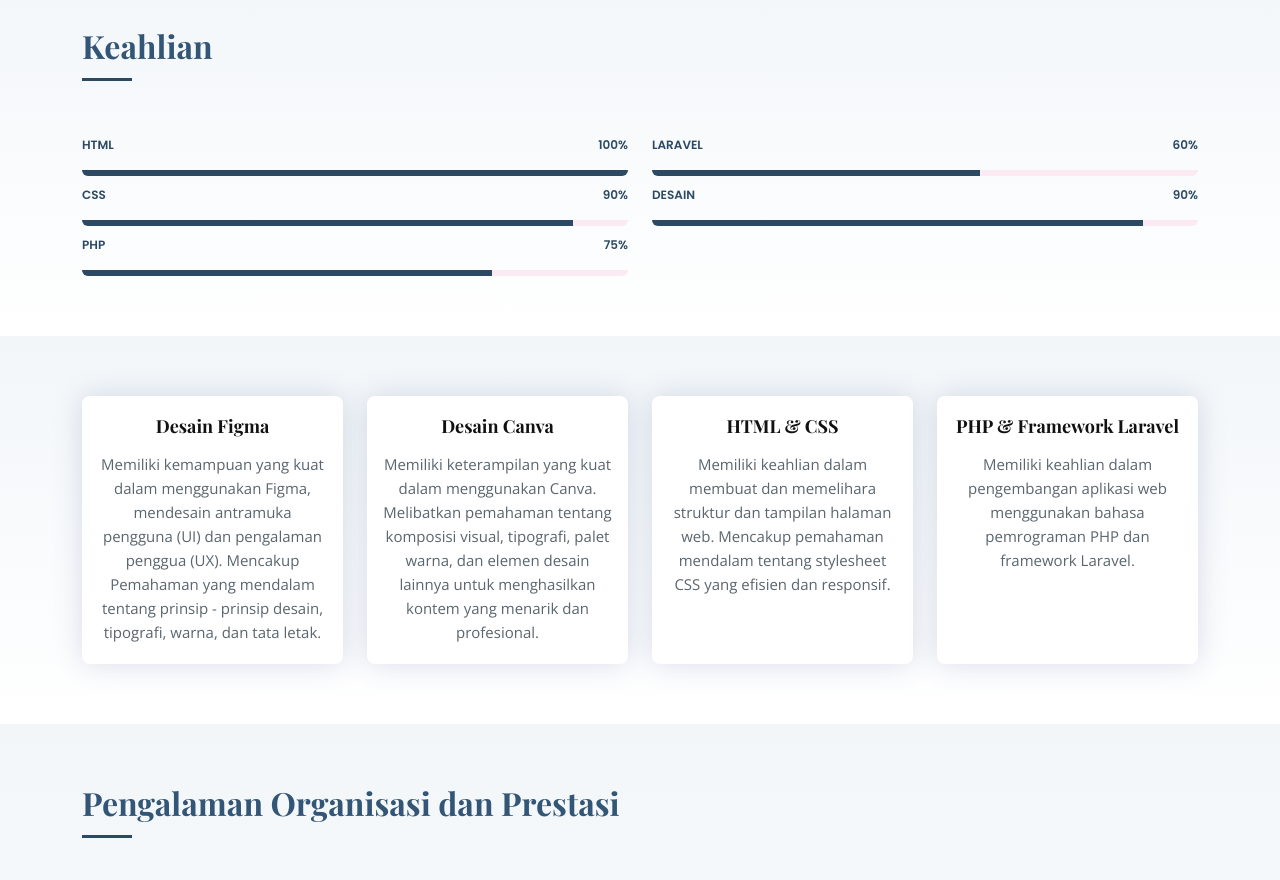
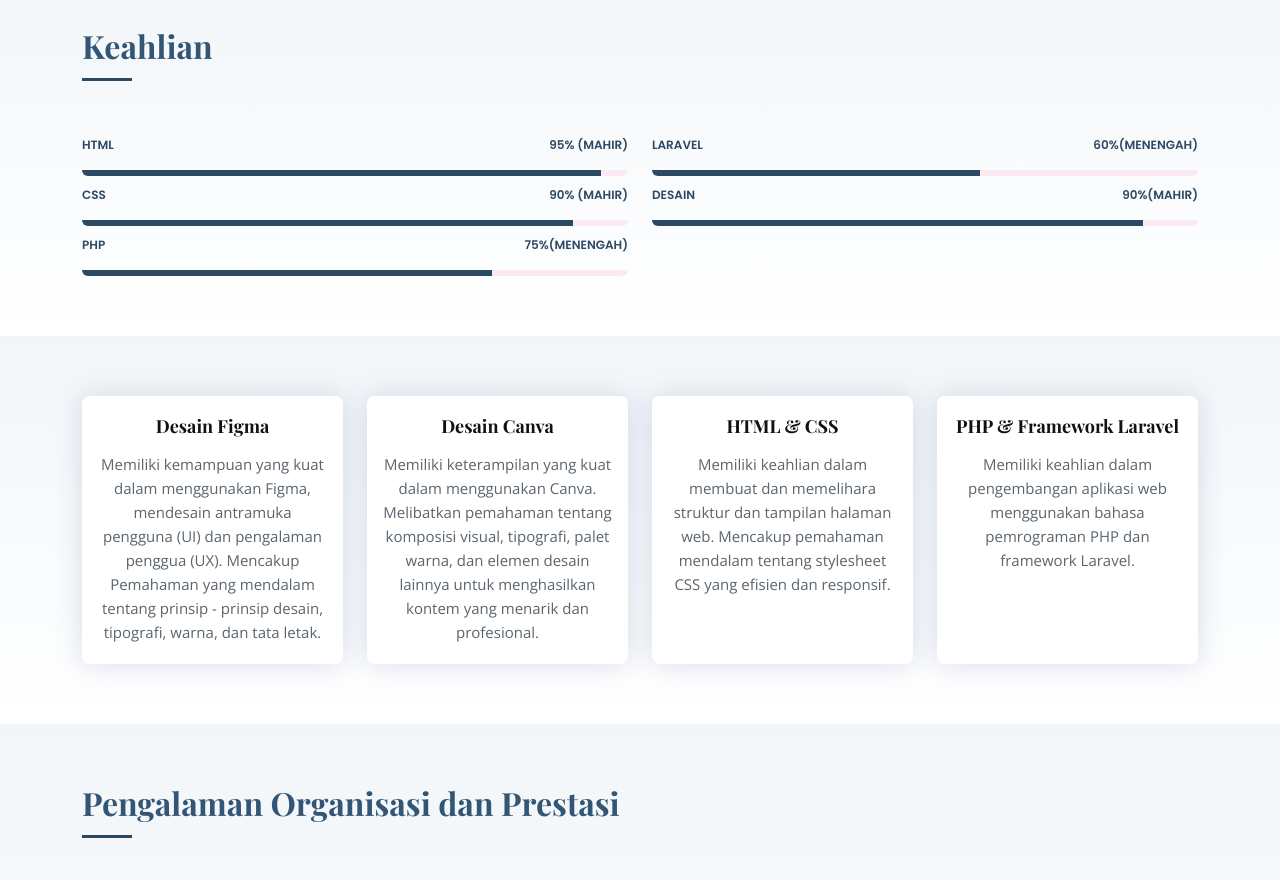
Before and after one commit to malvarnaa/CV-Web, a plain HTML site: page index.html in a window 1280 px wide. Shown: the part 1800-2680 px from the top of the page. Drawn offline with nearby package versions, Linux system fonts and the light colour scheme; a web font is replaced by a local one.

Commit message:
Update index.html

```diff
--- a/index.html
+++ b/index.html
@@ -204,21 +204,21 @@
           <div class="col-lg-6">
 
             <div class="progress">
-              <span class="skill">HTML <i class="val">100%</i></span>
+              <span class="skill">HTML <i class="val">95% (Mahir)</i></span>
               <div class="progress-bar-wrap">
-                <div class="progress-bar" role="progressbar" aria-valuenow="100" aria-valuemin="0" aria-valuemax="100"></div>
+                <div class="progress-bar" role="progressbar" aria-valuenow="95" aria-valuemin="0" aria-valuemax="100"></div>
               </div>
             </div>
 
             <div class="progress">
-              <span class="skill">CSS <i class="val">90%</i></span>
+              <span class="skill">CSS <i class="val">90% (Mahir)</i></span>
               <div class="progress-bar-wrap">
                 <div class="progress-bar" role="progressbar" aria-valuenow="90" aria-valuemin="0" aria-valuemax="100"></div>
               </div>
             </div>
 
             <div class="progress">
-              <span class="skill">PHP <i class="val">75%</i></span>
+              <span class="skill">PHP <i class="val">75%(Menengah)</i></span>
               <div class="progress-bar-wrap">
                 <div class="progress-bar" role="progressbar" aria-valuenow="75" aria-valuemin="0" aria-valuemax="100"></div>
               </div>
@@ -229,14 +229,14 @@
           <div class="col-lg-6">
 
             <div class="progress">
-              <span class="skill">Laravel <i class="val">60%</i></span>
+              <span class="skill">Laravel <i class="val">60%(Menengah)</i></span>
               <div class="progress-bar-wrap">
                 <div class="progress-bar" role="progressbar" aria-valuenow="60" aria-valuemin="0" aria-valuemax="100"></div>
               </div>
             </div>
 
             <div class="progress">
-              <span class="skill">Desain <i class="val">90%</i></span>
+              <span class="skill">Desain <i class="val">90%(Mahir)</i></span>
               <div class="progress-bar-wrap">
                 <div class="progress-bar" role="progressbar" aria-valuenow="90" aria-valuemin="0" aria-valuemax="100"></div>
               </div>
```
